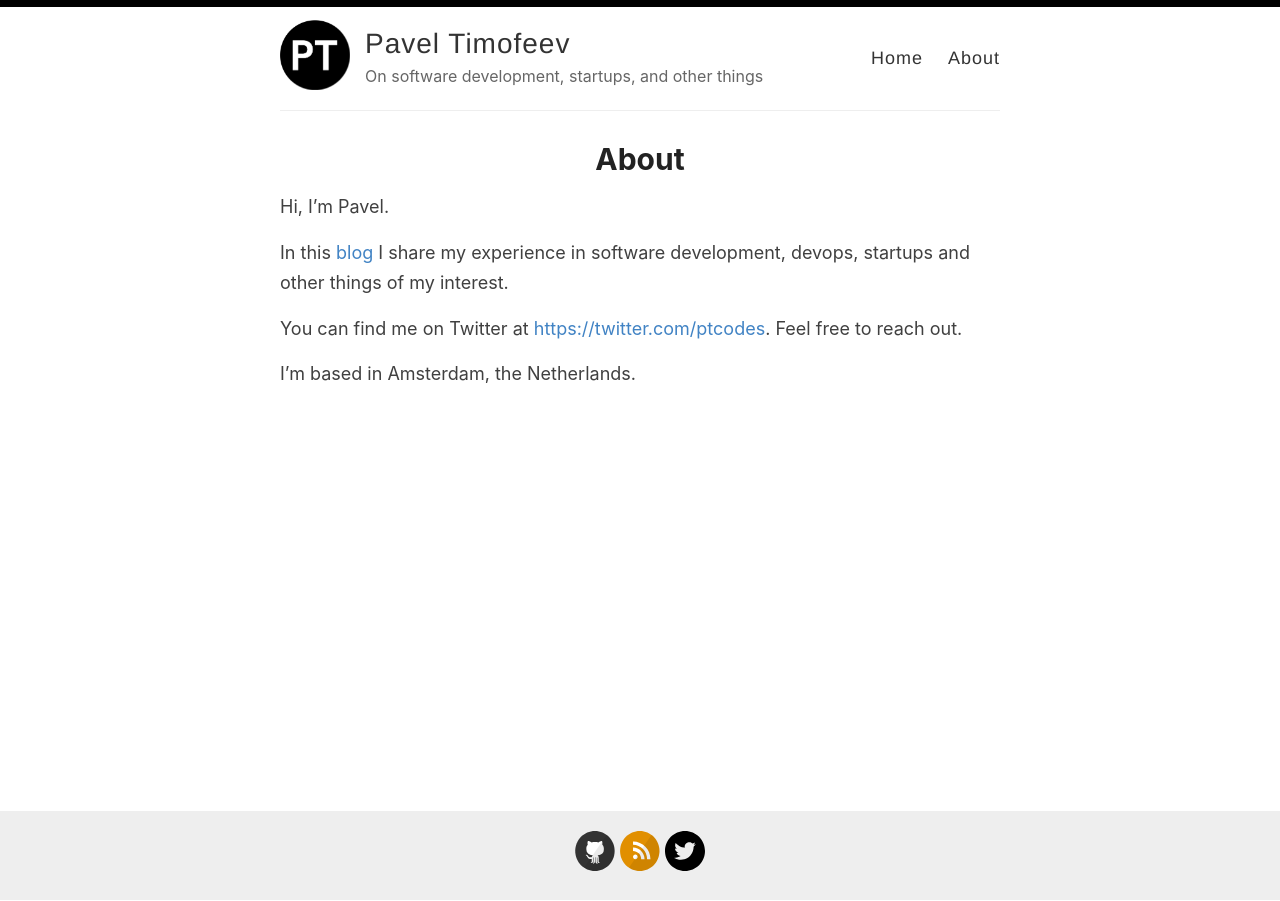
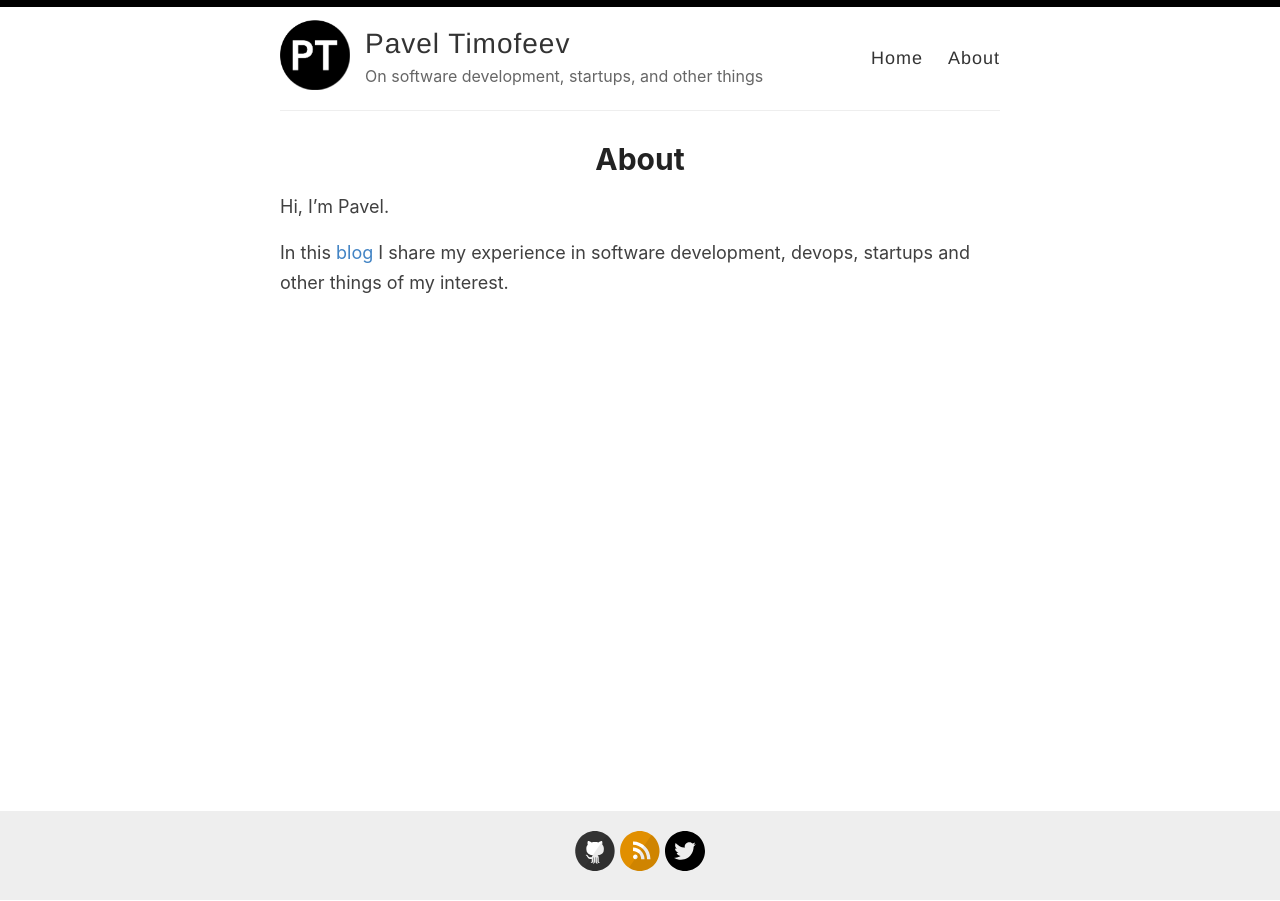
Before and after one commit to ptcodes/ptcodes.github.io, a Jekyll site: the page built from _pages/about.md, in a window 1280 px wide. Built offline with Jekyll 4.4.1, drawn with Linux system fonts in a browser that asks for light colours.

Commit message:
update the about page

```diff
--- a/_pages/about.md
+++ b/_pages/about.md
@@ -7,7 +7,3 @@ permalink: /about/
 Hi, I'm Pavel.
 
 In this [blog](/) I share my experience in software development, devops, startups and other things of my interest.
-
-You can find me on Twitter at [https://twitter.com/ptcodes](https://twitter.com/ptcodes). Feel free to reach out.
-
-I’m based in Amsterdam, the Netherlands.
```
